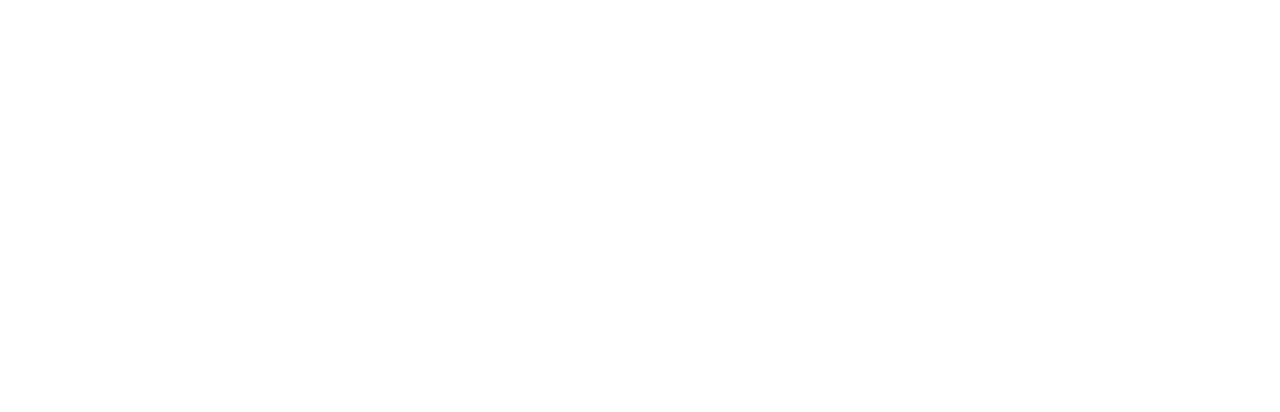
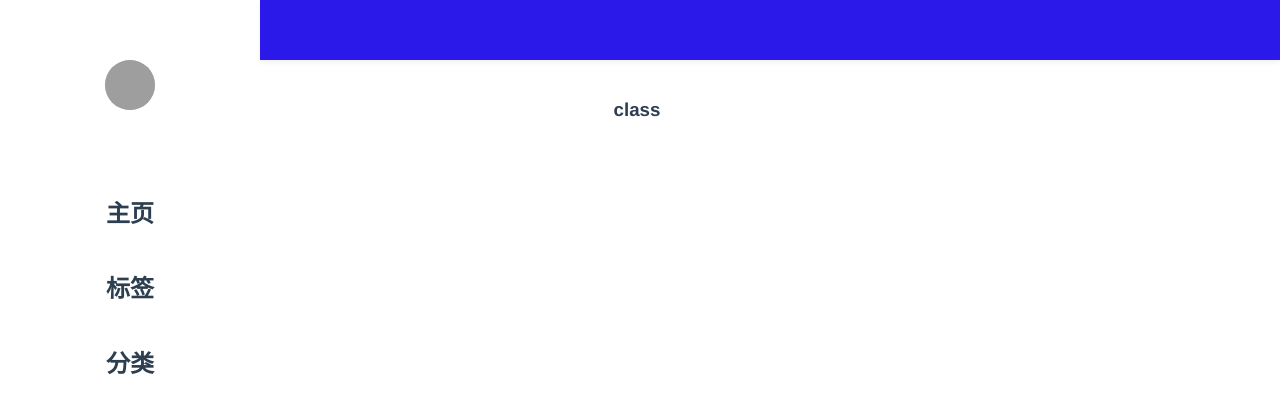
Before and after one commit to JingYaoNuoWu/myblog, a Vue app: page /class in a window 1280 px wide. Before the commit this address had no page. Shown: the top 412 px of the page. Built offline with nearby package versions, Linux system fonts and the light colour scheme; grey boxes are pictures that could not be loaded.

Commit message:
fixbug - sidebar - ::after

```diff
--- a/src/components/mycomponents/TestDiv.vue
+++ b/src/components/mycomponents/TestDiv.vue
@@ -10,7 +10,6 @@ defineProps<{
   params:[string,string,string]
 }>()
 
-console.log();
 
 </script>
 
--- a/src/router/index.ts
+++ b/src/router/index.ts
@@ -14,6 +14,10 @@ const routes: Array<RouteRecordRaw> = [
       path: '/tags',
       name: 'tagMain',
       component: () => import('../views/Tag/Main.vue')
+    },{
+      path: '/class',
+      name: 'classMain',
+      component: () => import('../views/Class/Main.vue')
     }]
   },
   {
--- /dev/null
+++ b/src/views/Class/Main.vue
@@ -0,0 +1,11 @@
+<template>
+    <h1>class</h1>
+</template>
+
+<script setup lang="ts">
+
+</script>
+
+<style scoped lang="scss">
+
+</style>
--- a/src/views/Home/Main.vue
+++ b/src/views/Home/Main.vue
@@ -1,7 +1,5 @@
 <template>
-    <div class="container">
-        <div class="main-content">
-            <ContentBox :contentList="[
+     <ContentBox :contentList="[
                 {id:1,title:'haha',content:'123',time:'22'},
                 {id:1,title:'23123',content:'123',time:'22'},
                 {id:1,title:'123',content:'123',time:'22'},
@@ -29,9 +27,7 @@
             ]">
 
             </ContentBox>
-        </div>
-        <div class="aside-tips"></div>
-    </div>
+
 </template>
 <script setup lang="ts">
 import ContentBox from '@/components/mycomponents/ContentBox.vue';
@@ -40,13 +36,6 @@ import ContentBox from '@/components/mycomponents/ContentBox.vue';
 </script>
 
 <style scoped lang="scss">
-.container {
-    display: flex;
 
-    .main-content {
-        flex-basis: 70%;
-        padding: 0 20px;
-    }
-}
 
 </style>
--- a/src/views/MainView.vue
+++ b/src/views/MainView.vue
@@ -12,23 +12,17 @@
               <img src="@/assets/logo.png" />
             </el-avatar>
           </div>
-          <ul>
-            <li>
-              <div @click="toPage('/tags')">
-                <h2>1111</h2>
-              </div>
+          <ul class="main-menu">
+            <li :class="{active:nowIndex==0}" @click="toPage('/')">
+                <h2>主页</h2>
             </li>
-            <li>
-              <div>
-                <h2>2222</h2>
+            <li :class="{active:nowIndex==1}"  @click="toPage('/tags')">
+                <h2>标签</h2>
 
-              </div>
             </li>
-            <li>
-              <div>
-                <h2>3333</h2>
+            <li :class="{active:nowIndex==2}" @click="toPage('/class')">
+                <h2 >分类</h2>
 
-              </div>
             </li>
 
           </ul>
@@ -41,8 +35,11 @@
           <div class="main-wapper">
             <!-- //内容部分 -->
             <div class="main-inner-wapper">
-              <router-view />
+              <div class="main-content">
+                <router-view />
 
+              </div>
+              <div class="aside-tips"></div>
             </div>
           </div>
         </el-main>
@@ -52,7 +49,7 @@
 </template>
 
 <script lang="ts" setup>
-import { reactive, Ref, ref, watch } from "vue";
+import { onUnmounted, reactive, Ref, ref, watch } from "vue";
 import { onMounted } from "vue";
 import ContentBox from "@/components/mycomponents/ContentBox.vue";
 import { useRouter } from "vue-router";
@@ -65,24 +62,26 @@ let scrollTop: any = 0
 
 const router = useRouter()
 
+const nowIndex = ref(0)
+let topBarInterval:any
 onMounted(() => {
-  setInterval(() => {
-    if (dom.value.$el.scrollTop > 60) {
+   topBarInterval =  setInterval(() => {
+      if (dom.value.$el.scrollTop > 60) {
       if (scrollTop < dom.value.$el.scrollTop) {
         topBarHideFlag.value = true
-
       } else if (scrollTop > dom.value.$el.scrollTop) {
-
         topBarHideFlag.value = false
       }
     } else {
       topBarHideFlag.value = false
+    }
+    scrollTop = dom.value.$el.scrollTop
+  }, 300)
+})
+onUnmounted(()=>{
+  console.log("onUnmounted");
 
-    }
-
-    scrollTop = dom.value.$el.scrollTop
-
-  }, 300)
+  clearInterval(topBarInterval)
 })
 
 function toPage(path:string) {
@@ -104,6 +103,12 @@ function toPage(path:string) {
     min-height: calc(100vh - 60px);
     box-sizing: border-box;
     padding: 20px 0;
+    display: flex;
+
+    .main-content {
+        flex-basis: 70%;
+        padding: 0 20px;
+    }
   }
 }
 
@@ -143,4 +148,26 @@ function toPage(path:string) {
 .avatar-container {
   margin-top: 60px;
 }
+
+.main-menu {
+  padding: 0;
+  margin-top: 40px;
+  li{
+    list-style: none;
+    margin: 40px 0;
+    // display: flex;
+    // align-items: center;
+    .active{
+      top:-10px
+    }
+  }
+  li:last-child::after{
+    width: 3px;
+    background-color: red;
+    content: "";
+    position: relative;
+    display: block;
+    box-sizing: border-box;
+  }
+}
 </style>
```
